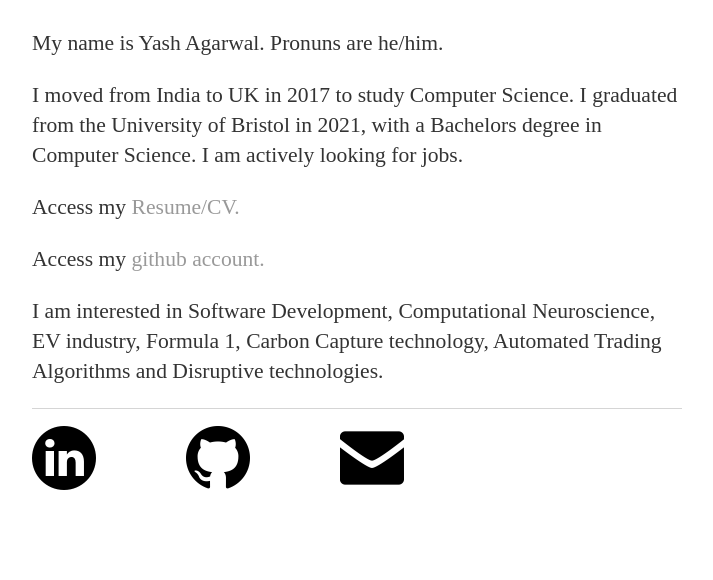
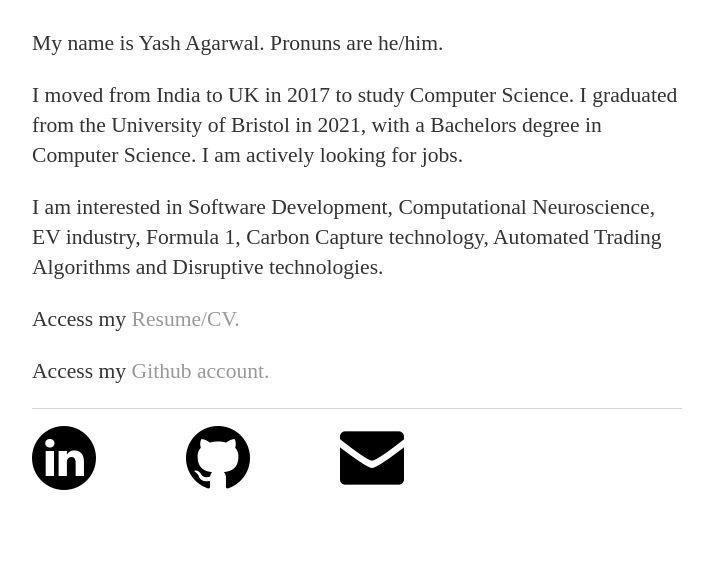
Before and after one commit to yash110698/yash110698.github.io, a Jekyll site: the page built from index.html, in a window 1280 px wide. Shown: the part 686-1266 px from the top of the page, without its empty margins (283-996 px from the left). Built offline with Jekyll 4.4.1, drawn with Linux system fonts in a browser that asks for light colours.

```diff
--- a/index.html
+++ b/index.html
@@ -18,12 +18,13 @@ title: About Yash
   with a Bachelors degree in Computer Science.
   I am actively looking for jobs.
 </p>
-<p> Access my <a href="/cv" target="_blank">Resume/CV.</a></p>
-
-<p> Access my <a href="https://github.com/yash110698">github account.</a></p>
 
 <p>
   I am interested in Software Development, Computational Neuroscience, EV industry,
   Formula 1, Carbon Capture technology,
   Automated Trading Algorithms and Disruptive technologies.
 </p>
+
+<p> Access my <a href="/cv" target="_blank">Resume/CV.</a></p>
+
+<p> Access my <a href="https://github.com/yash110698">Github account.</a></p>
```
